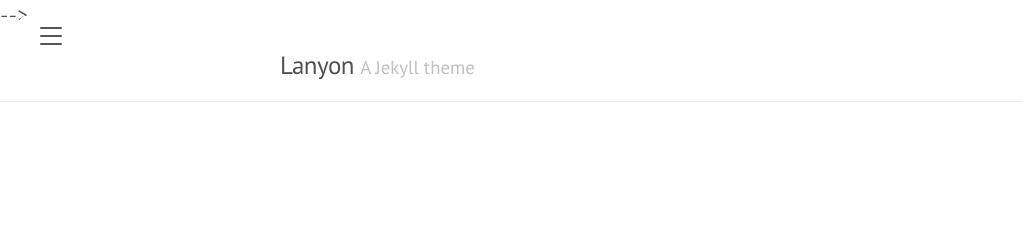
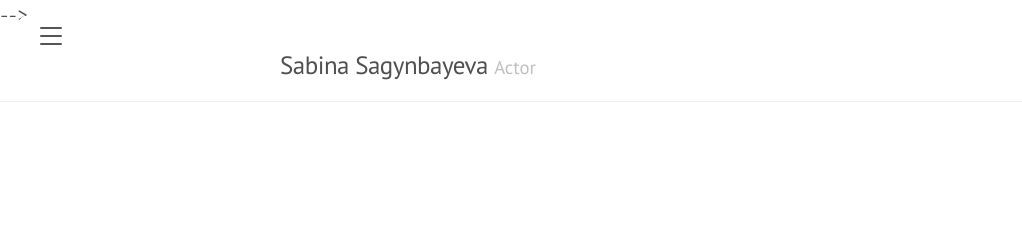
Before and after one commit to ssagynbayeva/acting, a Jekyll site: the page built from index.html, in a window 1280 px wide. Shown: the top 246 px of the page, without its empty margins (0-1022 px from the left). Built offline with Jekyll 4.4.1, drawn with Linux system fonts in a browser that asks for light colours; the list of posts is cut into pages by our own code.

Commit message:
trying out a simple website

```diff
--- a/_config.yml
+++ b/_config.yml
@@ -1,9 +1,9 @@
 # Setup
-title:               Lanyon
-tagline:             'A Jekyll theme'
-description:         'A reserved <a href="https://jekyllrb.com" target="_blank">Jekyll</a> theme that places the utmost gravity on content with a hidden drawer. Made by <a href="https://twitter.com/mdo" target="_blank">@mdo</a>.'
-url:                 http://lanyon.getpoole.com
-baseurl:             ''
+title: Sabina Sagynbayeva
+tagline: 'Actor'
+description: ''
+url: https://ssagynbayeva.github.io
+baseurl: '/acting'
 paginate:            5
 permalink:           pretty
 
```
